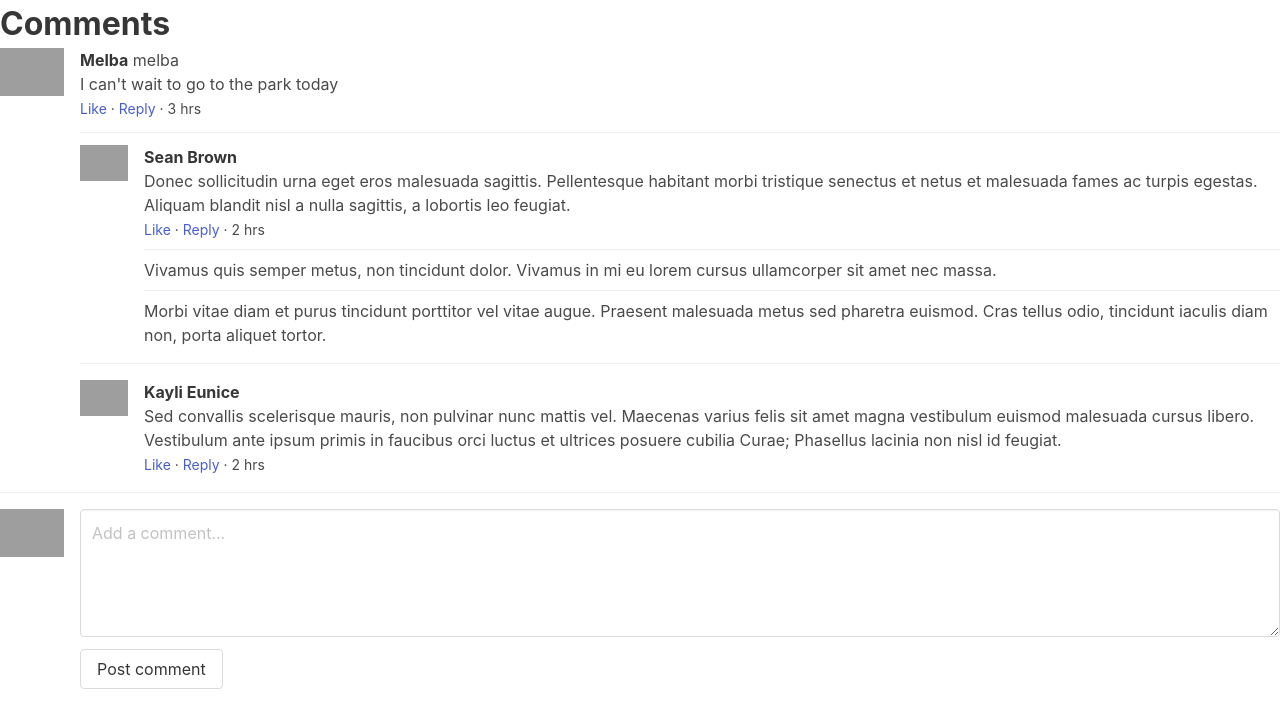
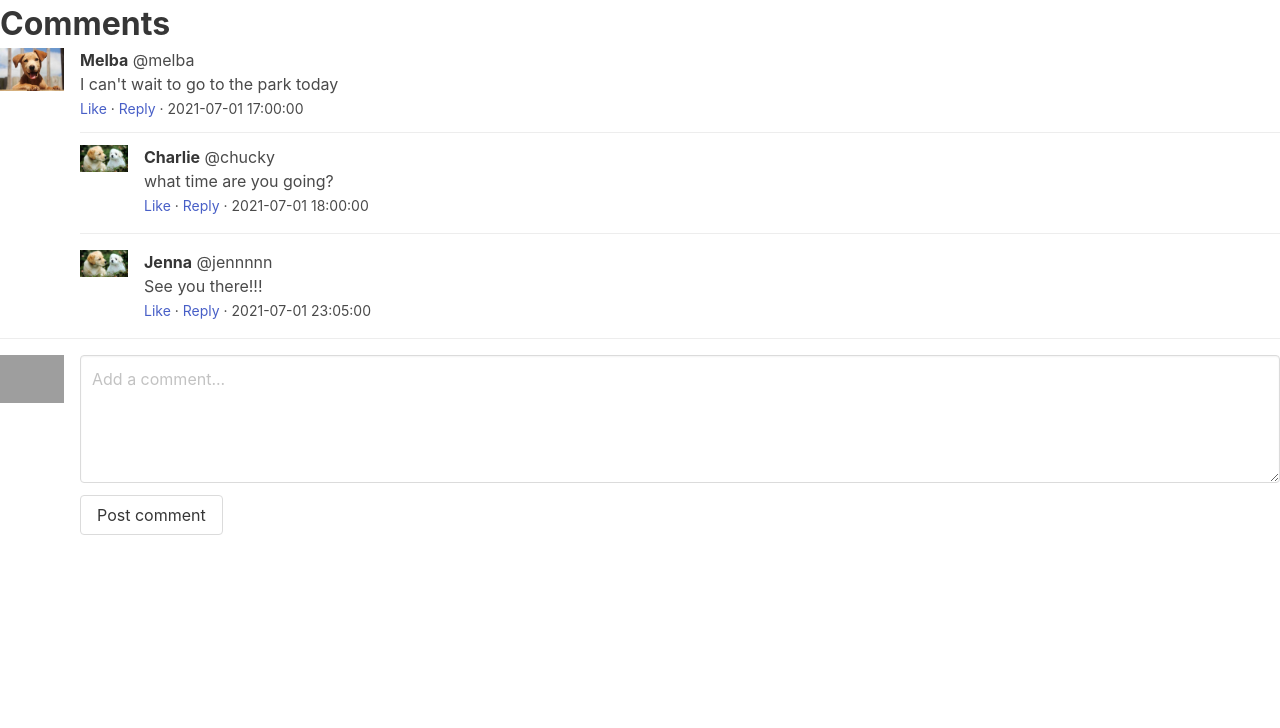
Before and after one commit to acebk/dogchat, a Flask app: page /comments in a window 1280 px wide. Shown: the part 56-784 px from the top of the page. Run offline with Flask 2, Linux system fonts and the light colour scheme; some libraries are stand-ins or nearby versions; grey boxes are pictures that could not be loaded.

Commit message:
Updates comments page and added data for additional comments

```diff
--- a/data.py
+++ b/data.py
@@ -7,12 +7,20 @@ comment1 = {
     "Picture":"charlie_profile_picture.png",
     "DateTime" : datetime(2021, 7, 1, 18, 0, 0)
 }
+comment2 = {
+    "Text" : "See you there!!!",
+    "Name": "Jenna",
+    "Username": "jennnnn",
+    "Picture":"charlie_profile_picture.png",
+    "DateTime" : datetime(2021, 7, 1, 23, 5, 0)
+}
+
 post1 = {
     "Text":"I can't wait to go to the park today",
     "Name":"Melba",
     "Username":"melba",
     "Likes":['charlie','jenna'],
-    "Comments":[comment1],
+    "Comments":[comment1,comment2],
     "DateTime": datetime(2021,7,1,17,0,0),
     "Picture": "melba_profile.png"
 }
--- a/templates/comments.html
+++ b/templates/comments.html
@@ -5,65 +5,39 @@
 <article class="media">
   <figure class="media-left">
     <p class="image is-64x64">
-      <img src="https://bulma.io/images/placeholders/128x128.png">
+      <img src="{{url_for('static', filename=post['Picture'])}}">
     </p>
   </figure>
   <div class="media-content">
     <div class="content">
       <p>
-        <strong>{{ post["Name"] }}</strong> {{ post["Username"] }}
+        <strong>{{ post["Name"] }}</strong> @{{ post["Username"] }}
         <br>
         {{ post["Text"] }}
         <br>
-        <small><a>Like</a> · <a>Reply</a> · 3 hrs</small>
+        <small><a>Like</a> · <a>Reply</a> · {{ post["DateTime"]}}</small>
       </p>
     </div>
-
+    {% for comment in post["Comments"] %}
     <article class="media">
       <figure class="media-left">
         <p class="image is-48x48">
-          <img src="https://bulma.io/images/placeholders/96x96.png">
+          <img src="{{url_for('static', filename=comment['Picture'])}}">
         </p>
       </figure>
       <div class="media-content">
         <div class="content">
           <p>
-            <strong>Sean Brown</strong>
+            <strong>{{ comment["Name"] }}</strong> @{{ comment["Username"] }}
             <br>
-            Donec sollicitudin urna eget eros malesuada sagittis. Pellentesque habitant morbi tristique senectus et netus et malesuada fames ac turpis egestas. Aliquam blandit nisl a nulla sagittis, a lobortis leo feugiat.
+            {{ comment["Text"] }}
             <br>
-            <small><a>Like</a> · <a>Reply</a> · 2 hrs</small>
-          </p>
-        </div>
-
-        <article class="media">
-          Vivamus quis semper metus, non tincidunt dolor. Vivamus in mi eu lorem cursus ullamcorper sit amet nec massa.
-        </article>
-
-        <article class="media">
-          Morbi vitae diam et purus tincidunt porttitor vel vitae augue. Praesent malesuada metus sed pharetra euismod. Cras tellus odio, tincidunt iaculis diam non, porta aliquet tortor.
-        </article>
-      </div>
-    </article>
-
-    <article class="media">
-      <figure class="media-left">
-        <p class="image is-48x48">
-          <img src="https://bulma.io/images/placeholders/96x96.png">
-        </p>
-      </figure>
-      <div class="media-content">
-        <div class="content">
-          <p>
-            <strong>Kayli Eunice </strong>
-            <br>
-            Sed convallis scelerisque mauris, non pulvinar nunc mattis vel. Maecenas varius felis sit amet magna vestibulum euismod malesuada cursus libero. Vestibulum ante ipsum primis in faucibus orci luctus et ultrices posuere cubilia Curae; Phasellus lacinia non nisl id feugiat.
-            <br>
-            <small><a>Like</a> · <a>Reply</a> · 2 hrs</small>
+            <small><a>Like</a> · <a>Reply</a> · {{ comment["DateTime"] }}</small>
           </p>
         </div>
       </div>
     </article>
+    {% endfor %}
   </div>
 </article>
 
--- a/templates/feed.html
+++ b/templates/feed.html
@@ -4,7 +4,7 @@
   <article class="media">
     <div class="media-left">
       <figure class="image is-64x64">
-        <img src="https://bulma.io/images/placeholders/128x128.png" alt="Image">
+        <img src= "{{url_for('static',filename=posts[1]['Picture'])}}" alt="Image">
       </figure>
     </div>
   <div class="media-content">
```
